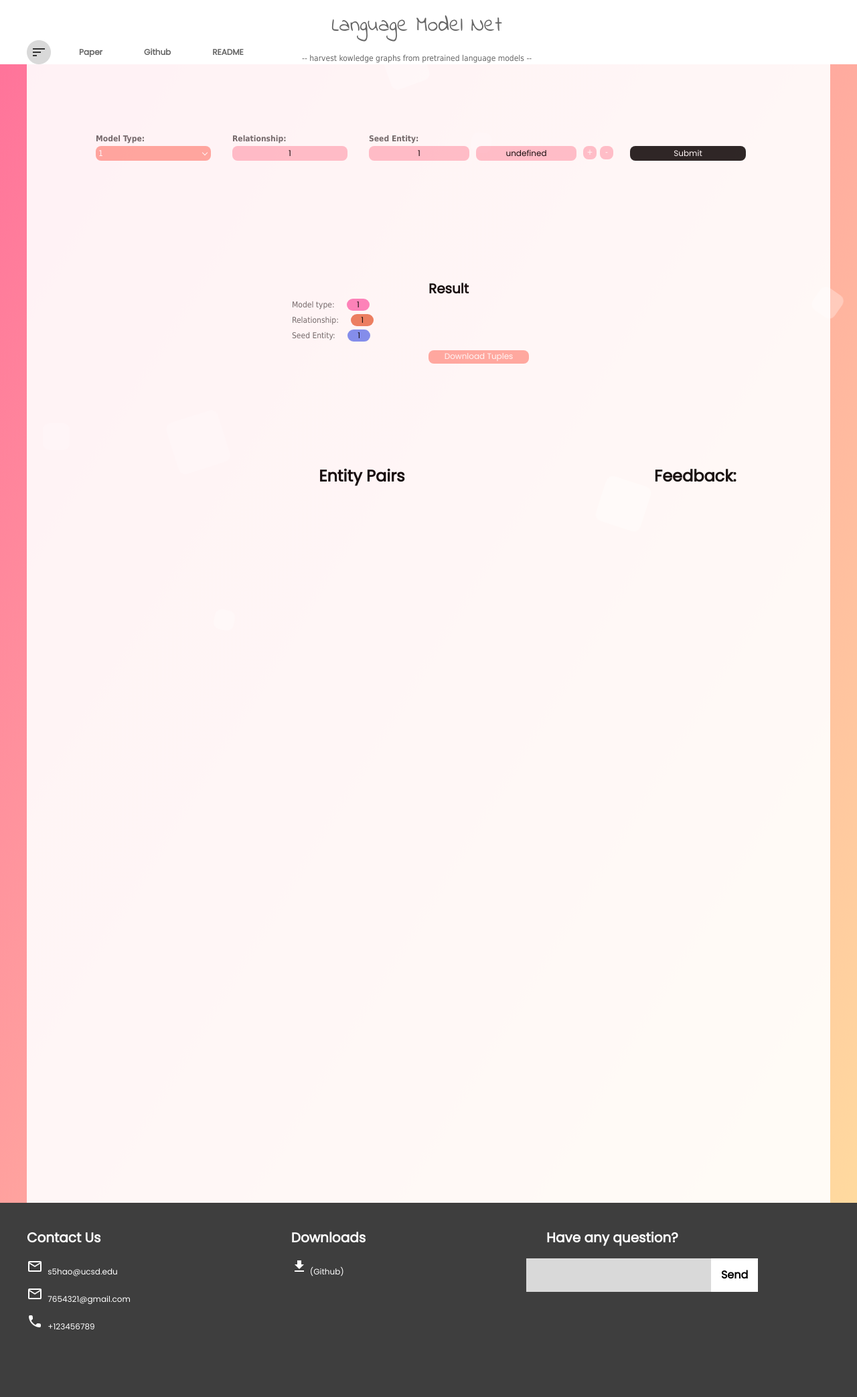
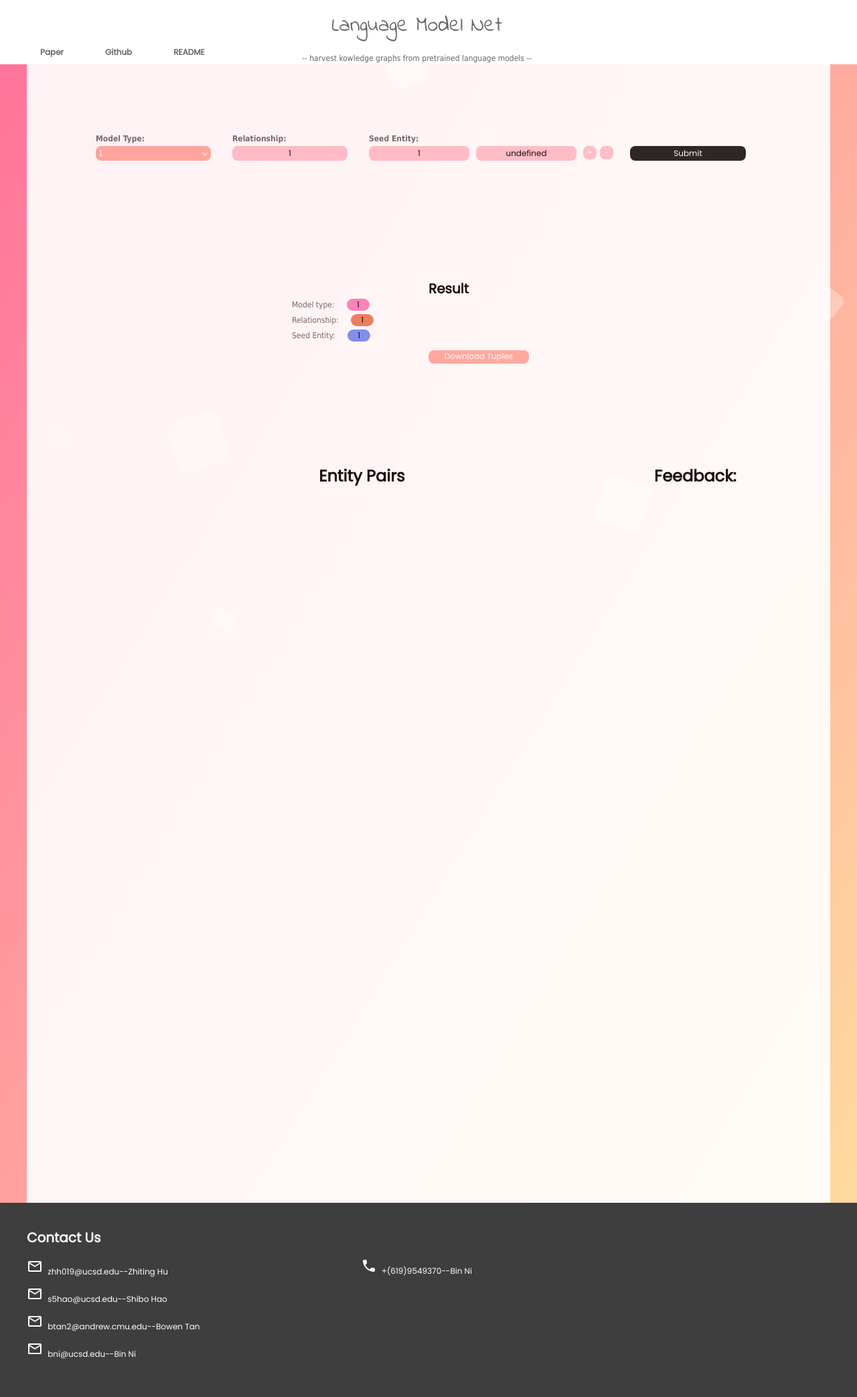
Before and after one commit to BinnYEver/frontend, a Flask app: page /resultER/1/1/1 in a window 1280 px wide. Shown: the whole page at 67% size. Run offline with Flask 2, Linux system fonts and the light colour scheme; data that the repository does not hold is empty; parts of the project's set-up code (start-up, migrations or seed data) failed here and were passed over; some libraries are stand-ins or nearby versions.

Commit message:
some feature update2

```diff
--- a/static/css/resultER.css
+++ b/static/css/resultER.css
@@ -528,10 +560,16 @@
     font: normal 700 20px 'Poppins', sans-serif;
 }
 
-.footer_box .footer_body .information #contact_us .sub_content,
+.footer_box .footer_body .information #contact_us .sub_content {
+    color: rgba(255, 255, 255, 1);
+    margin-top: 12px;
+    margin-bottom: 12px;
+    font: normal 300 12px 'Poppins', sans-serif;
+}
+
 .footer_box .footer_body .information #downloads .sub_content {
     color: rgba(255, 255, 255, 1);
-    margin-top: 12px;
+    margin-top: 45px;
     margin-bottom: 12px;
     font: normal 300 12px 'Poppins', sans-serif;
 }
--- a/static/js/resultER.js
+++ b/static/js/resultER.js
@@ -87,9 +87,9 @@
                 new_span.appendChild(new_source);
                 new_span.innerHTML += `
                     <span class="each_tuple_FB">
-                    <a href="javascript:;"><img src="../../../../static/imgs/check.png" alt=""></a>
-                    <a href="javascript:;"><img src="../../../../static/imgs/wrong.png" alt=""></a>
-                    <a href="javascript:;"><img src="../../../../static/imgs/NA.png" alt=""></a>
+                    <a href="" class="check">✓</a>
+                    <a href="" class="wrong">X</a>
+                    <a href="" class="notknown">N/A</a>
                     </span>`
                     ;
                 target_div.appendChild(new_span);
--- a/templates/resultER.html
+++ b/templates/resultER.html
@@ -22,7 +22,7 @@
         <div class="w nav_bar_body">
             <div class="fl">
                 <ul>
-                    <li><img src="../../../../static/imgs/menu group.png" alt=""></li>
+                    <!-- <li><img src="../../../../static/imgs/menu group.png" alt=""></li> -->
                     <li id="DocumentID"><a href="https://arxiv.org/pdf/2206.14268.pdf">Paper</a>
                     </li>
                     <li id="FQID"><a href="https://github.com/tanyuqian/knowledge-harvest-from-lms/">Github</a></li>
@@ -205,24 +205,27 @@
             <div class="information">
                 <div id="contact_us">
                     <p class="main_title">Contact Us</p>
-                    <p class="sub_content"><img src="../../../../static/imgs/mail_outline.png" alt=""> s5hao@ucsd.edu
+                    <p class="sub_content"><img src="../static/imgs/mail_outline.png" alt=""> zhh019@ucsd.edu--Zhiting
+                        Hu</p>
+                    <p class="sub_content"><img src="../static/imgs/mail_outline.png" alt=""> s5hao@ucsd.edu--Shibo Hao
                     </p>
-                    <p class="sub_content"><img src="../../../../static/imgs/mail_outline.png" alt=""> 7654321@gmail.com
-                    </p>
-                    <p class="sub_content"><img src="../../../../static/imgs/local_phone.png" alt=""> +123456789</p>
+                    <p class="sub_content"><img src="../static/imgs/mail_outline.png" alt="">
+                        btan2@andrew.cmu.edu--Bowen Tan</p>
+                    <p class="sub_content"><img src="../static/imgs/mail_outline.png" alt="">
+                        bni@ucsd.edu--Bin Ni</p>
+
                 </div>
                 <div id="downloads">
-                    <p class="main_title">Downloads</p>
-                    <p class="sub_content"><a href="https://github.com/tanyuqian/knowledge-harvest-from-lms"><img
-                                src="../../../../static/imgs/file_download.png" alt=""></a>(Github)
+                    <p class="main_title"> </p>
+                    <p class="sub_content"><img src="../static/imgs/local_phone.png" alt=""> +(619)9549370--Bin Ni</p>
                     </p>
                 </div>
-                <div id="query">
+                <!-- <div id="query">
                     <p class="main_title">Have any question?</p>
                     <div>
                         <div class="feedback_box"><input type="text"><span><a href="#">Send</a></span></div>
                     </div>
-                </div>
+                </div> -->
             </div>
         </div>
     </section>
```
Also changed, not shown: other parts of static/css/resultER.css (+34 -2 lines), static/css/home.css (+8 -2 lines), templates/home.html (+13 -8 lines).
